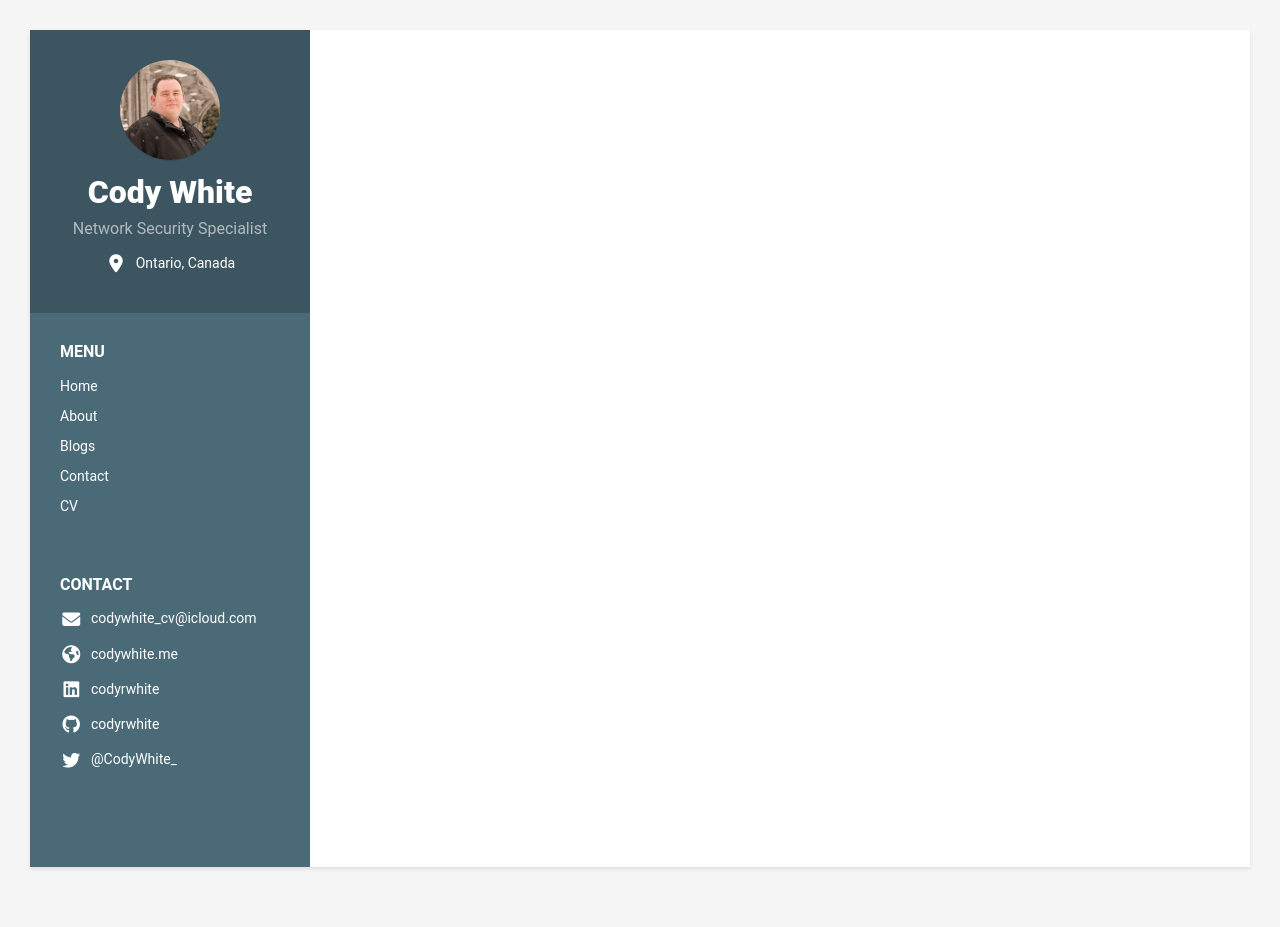
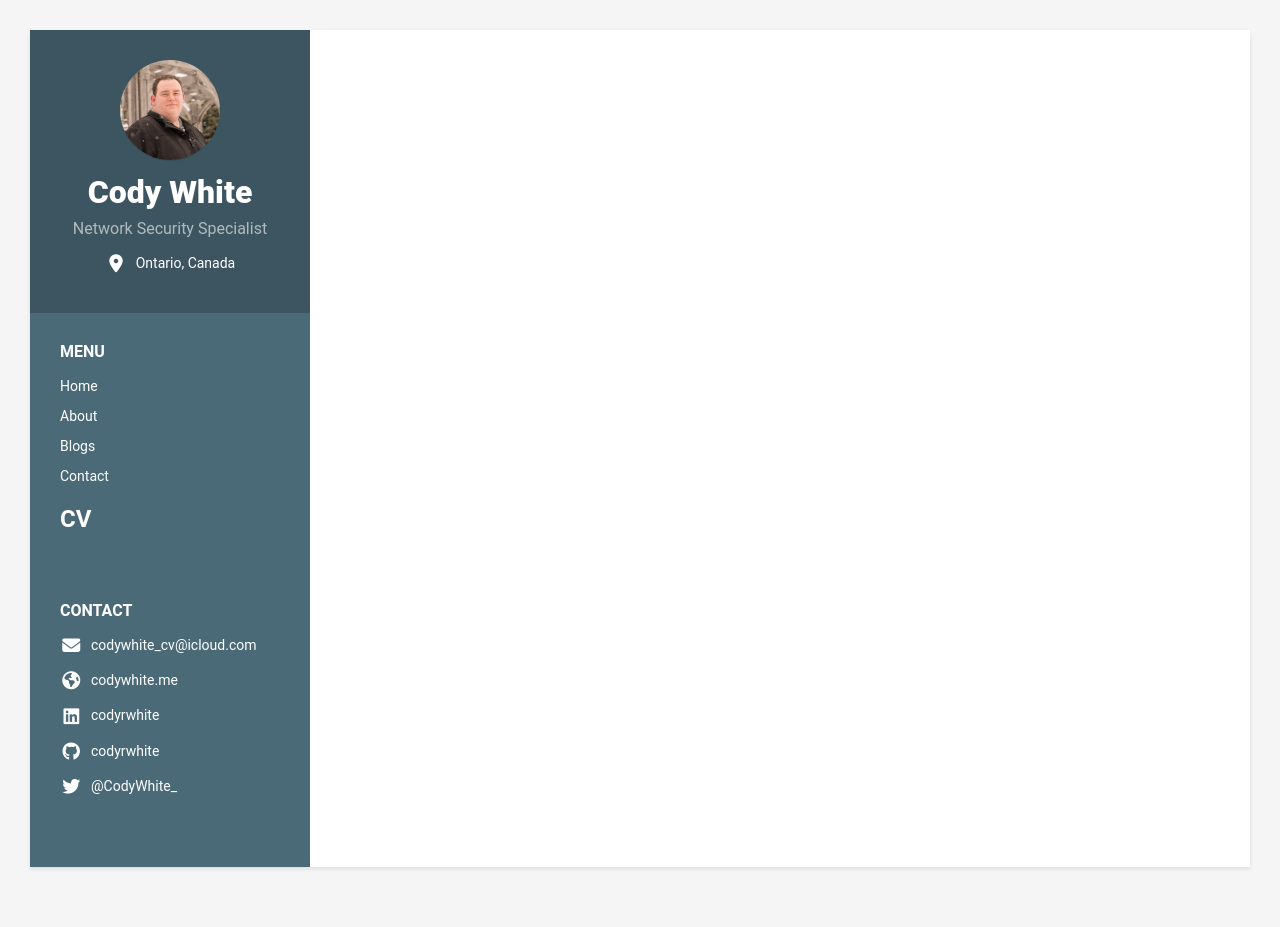
Before and after one commit to CodyRWhite/codyrwhite.github.io, a Jekyll site: the page built from index.html, in a window 1280 px wide. Built offline with Jekyll 4.4.1, drawn with Linux system fonts in a browser that asks for light colours; nearby versions of some CDN libraries; library files that are not in the unit come from our copies.

```diff
--- a/_includes/menu.html
+++ b/_includes/menu.html
@@ -14,7 +14,7 @@
 			Contact
 		</li>
 		<li>
-			CV
+			<h3><a href="/online-cv"> CV </a></h3>
 		</li>
 	</ul>
 </div><!--//Menu-->
```
